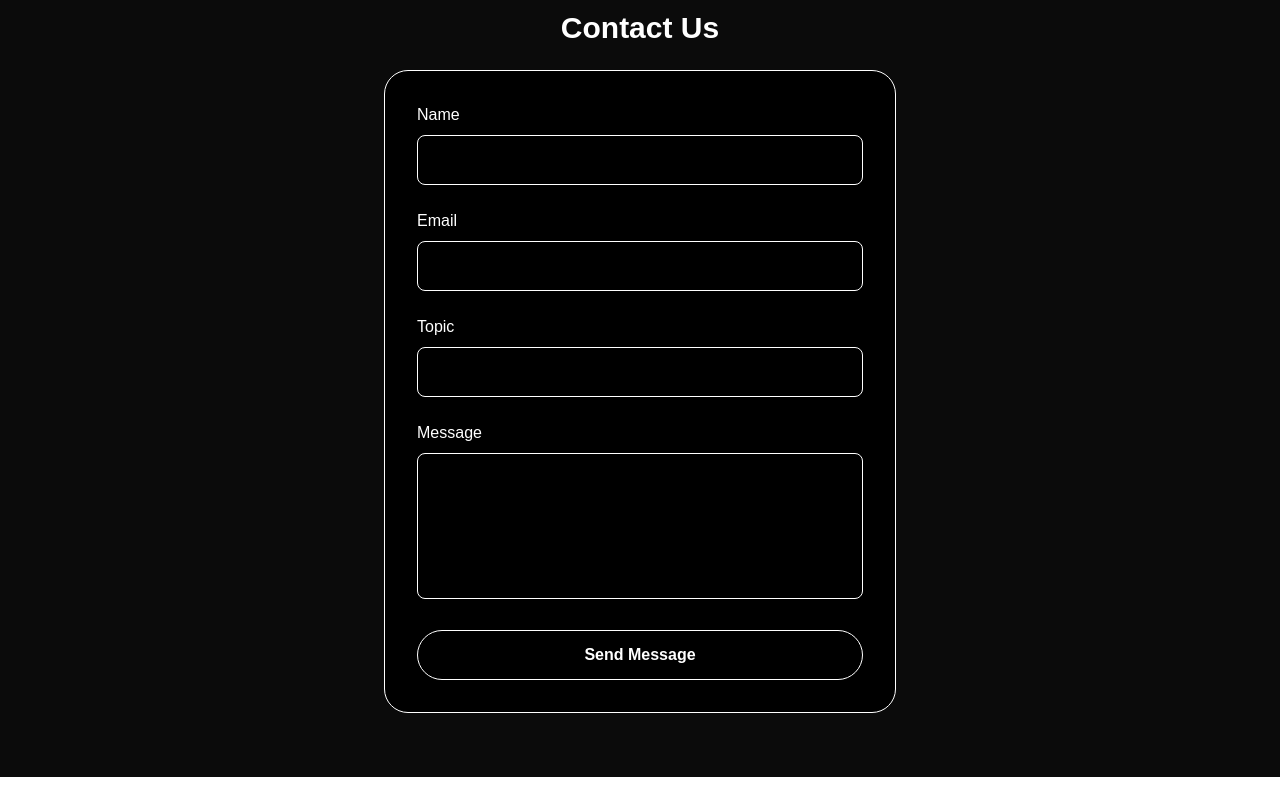
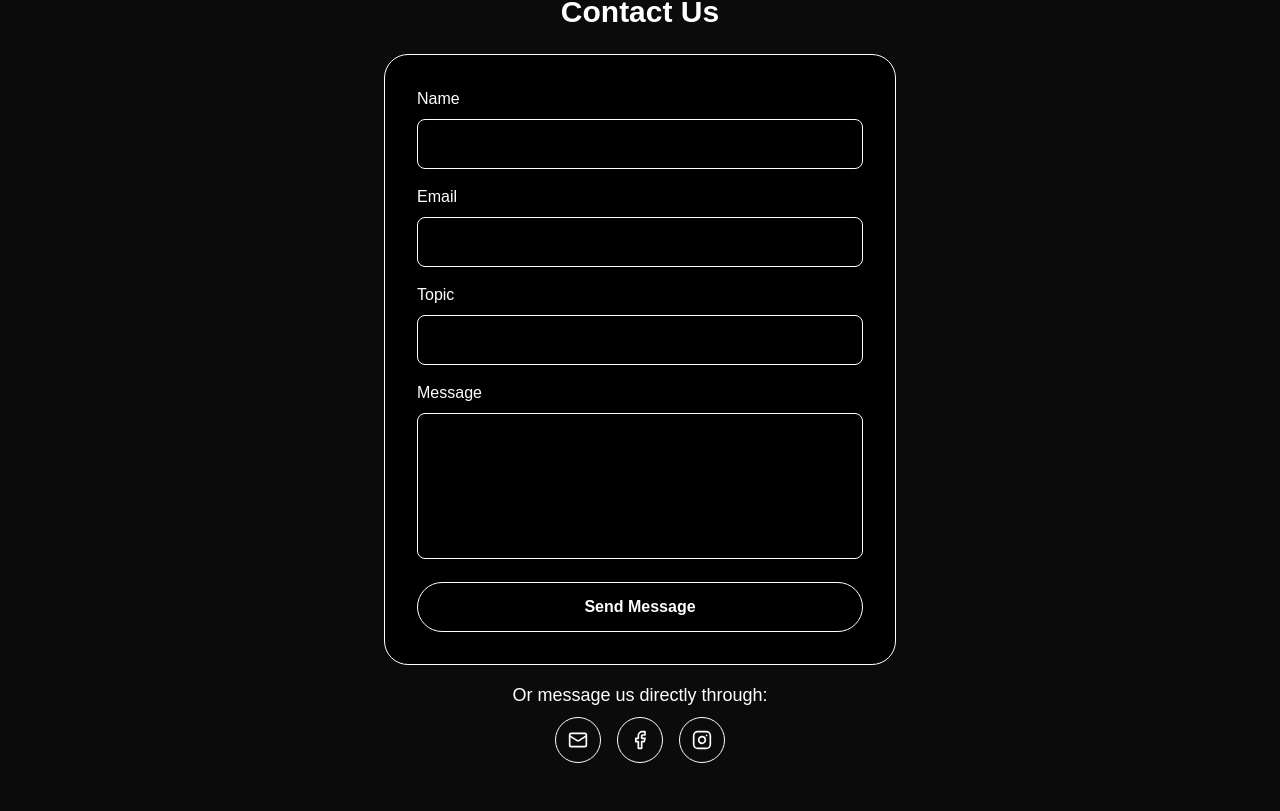
Before and after one commit to joshuakitong/box-studio, a React (Vite) app: page /#/ in a window 1280 px wide. Shown: the part 1602-2413 px from the top of the page. Before the commit the page ends 2379 px from the top, so only its background shows below. Built offline with nearby package versions, Linux system fonts and the light colour scheme.

Commit message:
feat: add socials to contact and adjust form layout

```diff
--- a/src/sections/Contact.jsx
+++ b/src/sections/Contact.jsx
@@ -1,4 +1,5 @@
 import { useState } from "react";
+import { Mail, Facebook, Instagram } from "lucide-react";
 
 export default function Contact() {
   const [showAlert, setShowAlert] = useState(false);
@@ -30,7 +31,7 @@ export default function Contact() {
   };
 
   return (
-    <div className="flex flex-col items-center justify-center min-h-screen px-6 py-16">
+    <div className="flex flex-col items-center px-6 py-12">
       <h2 className="text-2xl sm:text-3xl font-bold text-center mb-6">
         Contact Us
       </h2>
@@ -45,7 +46,7 @@ export default function Contact() {
         onSubmit={handleSubmit}
         className="w-full max-w-lg bg-black text-white rounded-3xl p-8 border border-white focus:border-white outline-none transition"
       >
-        <div className="mb-6">
+        <div className="mb-4">
           <label htmlFor="name" className="block mb-2 font-medium">
             Name
           </label>
@@ -58,7 +59,7 @@ export default function Contact() {
           />
         </div>
 
-        <div className="mb-6">
+        <div className="mb-4">
           <label htmlFor="email" className="block mb-2 font-medium">
             Email
           </label>
@@ -71,7 +72,7 @@ export default function Contact() {
           />
         </div>
 
-        <div className="mb-6">
+        <div className="mb-4">
           <label htmlFor="topic" className="block mb-2 font-medium">
             Topic
           </label>
@@ -84,7 +85,7 @@ export default function Contact() {
           />
         </div>
 
-        <div className="mb-6">
+        <div className="mb-4">
           <label htmlFor="message" className="block mb-2 font-medium">
             Message
           </label>
@@ -115,6 +116,37 @@ export default function Contact() {
           )}
         </button>
       </form>
+
+      {/* Direct Contact Section */}
+      <div className="mt-4 w-full max-w-lg text-center">
+        <p className="mb-2 text-lg font-medium text-white">
+          Or message us directly through:
+        </p>
+        <div className="flex flex-col sm:flex-row gap-4 justify-center">
+          <a
+            href="mailto:boxeightyfour@gmail.com"
+            className="w-full sm:w-auto p-3 rounded-full border border-white text-white hover:bg-white hover:text-black transition-colors duration-300 flex items-center justify-center gap-2"
+          >
+            <Mail size={20} />
+          </a>
+          <a
+            href="https://www.facebook.com/box84official/"
+            target="_blank"
+            rel="noopener noreferrer"
+            className="w-full sm:w-auto p-3 rounded-full border border-white text-white hover:bg-white hover:text-black transition-colors duration-300 flex items-center justify-center gap-2"
+          >
+            <Facebook size={20} />
+          </a>
+          <a
+            href="https://www.instagram.com/box84official"
+            target="_blank"
+            rel="noopener noreferrer"
+            className="w-full sm:w-auto p-3 rounded-full border border-white text-white hover:bg-white hover:text-black transition-colors duration-300 flex items-center justify-center gap-2"
+          >
+            <Instagram size={20} />
+          </a>
+        </div>
+      </div>
     </div>
   );
 }
```
